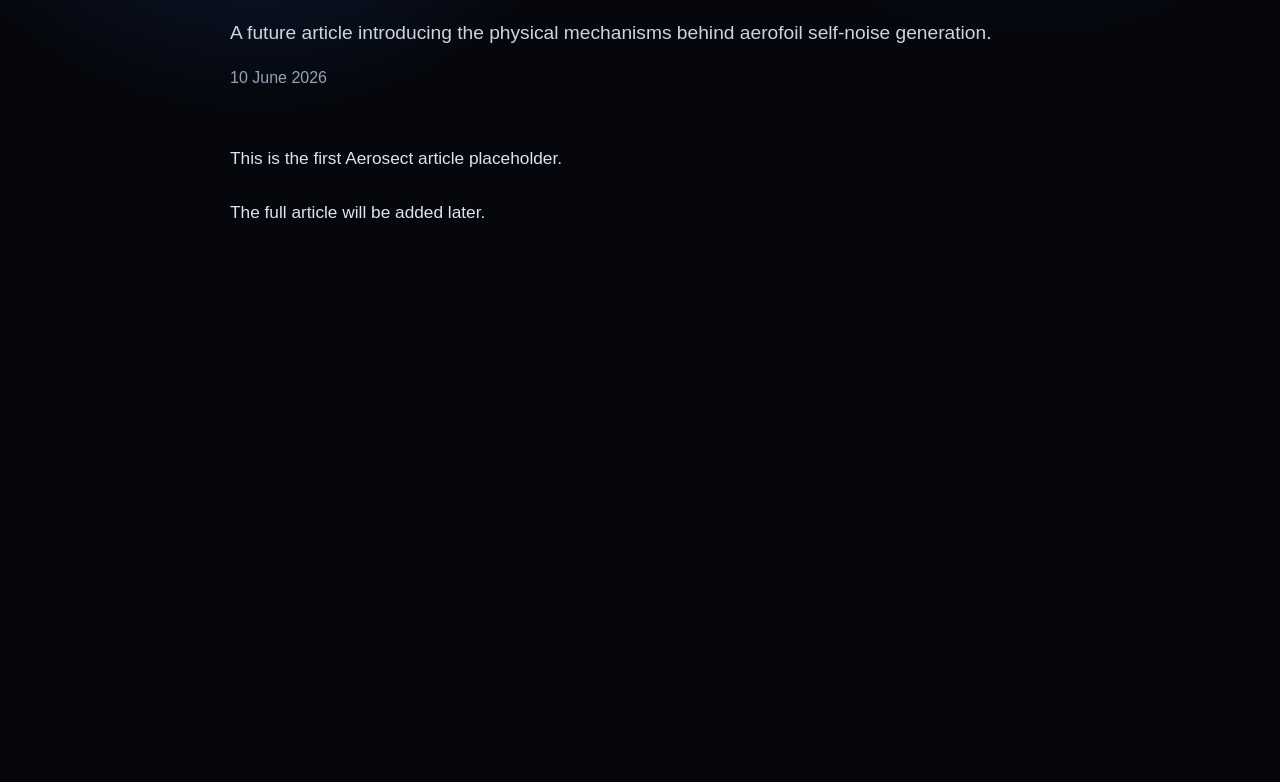
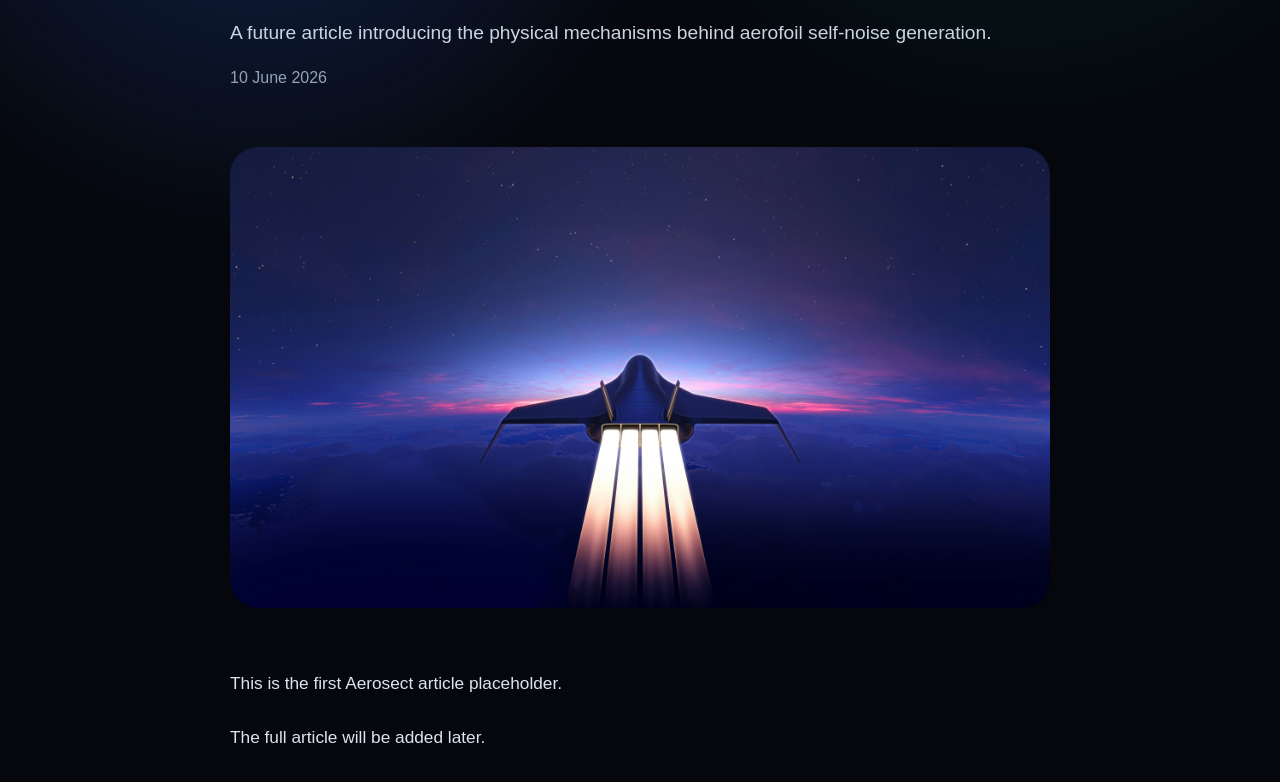
Before and after one commit to yashb97/aerosect.com, an Astro site: page /articles/aerofoil-self-noise in a window 1280 px wide. Shown: the part 434-1216 px from the top of the page. Before the commit the page ends 864 px from the top, so only its background shows below. Built offline with nearby package versions, Linux system fonts and the light colour scheme; Astro itself is replaced by a stand-in of ours.

Commit message:
Add article hero images

```diff
--- a/src/pages/articles/[slug].astro
+++ b/src/pages/articles/[slug].astro
@@ -29,6 +29,8 @@ const { Content } = await render(article);
         year: "numeric",
       })}
     </p>
+
+    <img class="hero-image" src={article.data.image} alt="" />
 
     <div class="content">
       <Content />
@@ -82,4 +84,12 @@ const { Content } = await render(article);
   .content :global(p) {
     margin-bottom: 1.4rem;
   }
+
+  .hero-image {
+  width: 100%;
+  aspect-ratio: 16 / 9;
+  object-fit: cover;
+  border-radius: 28px;
+  margin-top: 44px;
+}
 </style>
```
